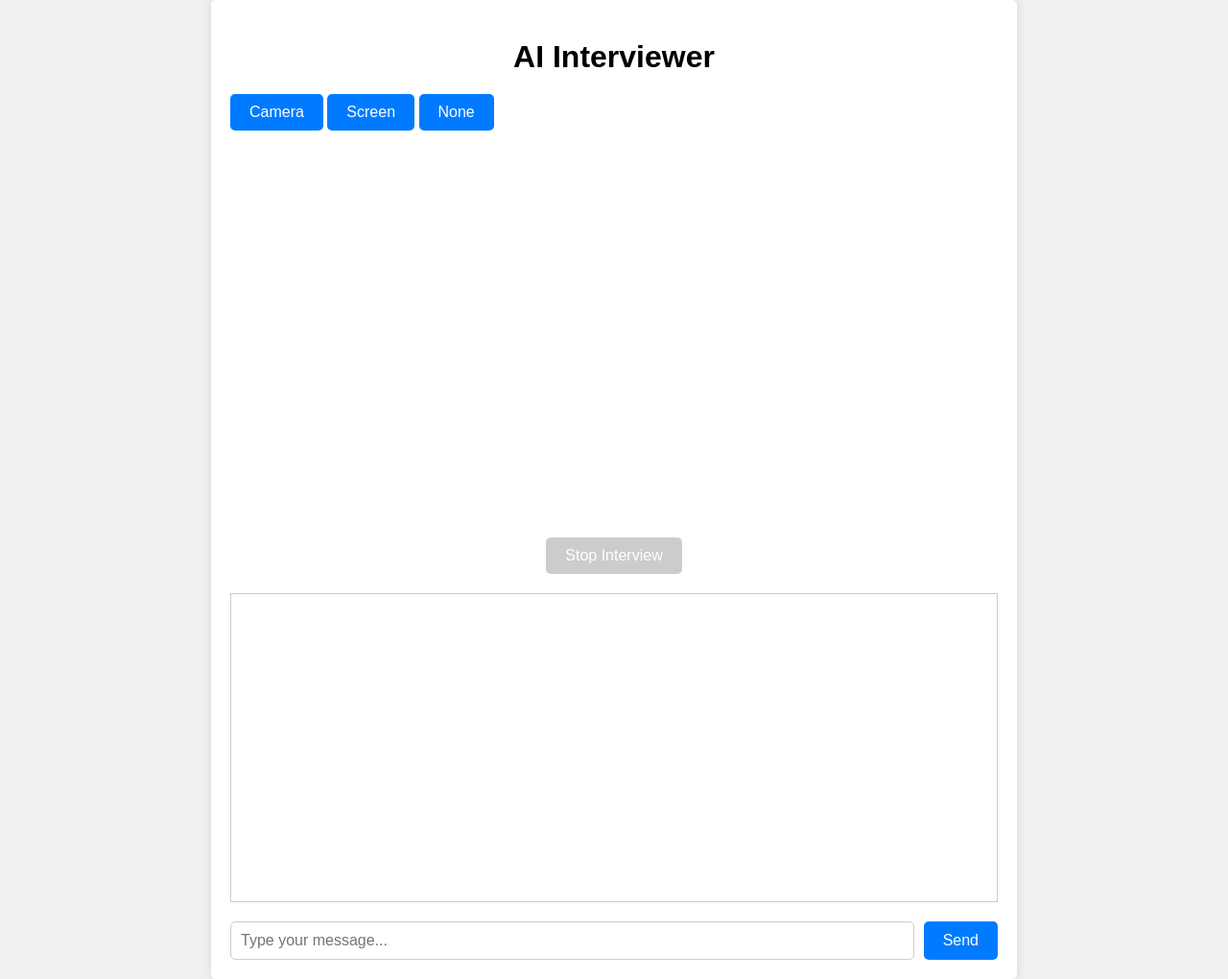
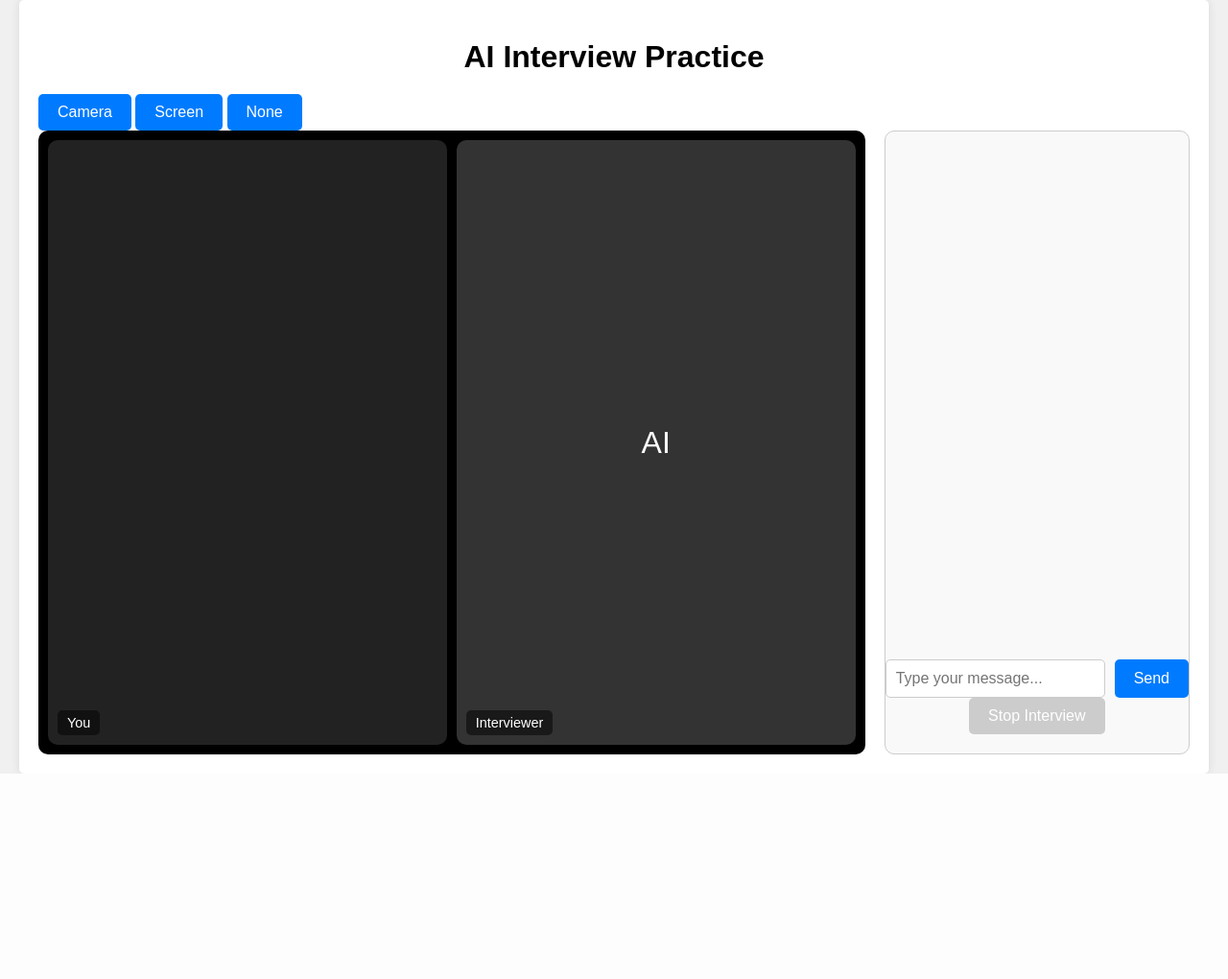
Before and after one commit to Sa1f27/Interview_bot, a FastAPI app: page / in a window 1280 px wide. Shown: the whole page at 96% size. After the commit the page ends 806 px from the top, so only its background shows below. Run offline with FastAPI, Linux system fonts and the light colour scheme.

Commit message:
updated ui for better looks

```diff
--- a/app.py
+++ b/app.py
@@ -12,8 +12,8 @@ import cv2
 import pyaudio
 import PIL.Image
 import mss
-from google import genai
-from google.genai import types
+import google.generativeai as genai
+from google.generativeai import types
 
 # FastAPI setup
 app = FastAPI()
--- a/requirements.txt
+++ b/requirements.txt
@@ -2,7 +2,7 @@ fastapi
 uvicorn
 pydantic
 pytest
-google-genai
+google-generativeai
 opencv-python
 pyaudio
 pillow
--- a/static/script.js
+++ b/static/script.js
@@ -6,6 +6,10 @@ const sendBtn = document.getElementById('send-btn');
 const messageInput = document.getElementById('message-input');
 const conversation = document.getElementById('conversation');
 const video = document.getElementById('video');
+
+function scrollToBottom() {
+    conversation.scrollTop = conversation.scrollHeight;
+}
 
 let websocket;
 let mediaStream;
@@ -25,8 +29,10 @@ function startInterview(mode) {
     websocket.onmessage = (event) => {
         if (typeof event.data === 'string') {
             const message = document.createElement('div');
+            message.classList.add('message', 'ai-message');
             message.textContent = event.data;
             conversation.appendChild(message);
+            scrollToBottom();
         } else {
             const audioContext = new AudioContext();
             const source = audioContext.createBufferSource();
@@ -73,8 +79,12 @@ stopBtn.addEventListener('click', () => {
 
 sendBtn.addEventListener('click', () => {
     if (websocket && websocket.readyState === WebSocket.OPEN) {
-        const message = messageInput.value;
+        const messageDiv = document.createElement('div');
+        messageDiv.classList.add('message', 'user-message');
+        messageDiv.textContent = message;
+        conversation.appendChild(messageDiv);
         websocket.send(message);
         messageInput.value = '';
+        scrollToBottom();
     }
 });
--- a/static/styles.css
+++ b/static/styles.css
@@ -6,7 +6,7 @@ body {
 }
 
 .container {
-    max-width: 800px;
+    max-width: 1200px;
     margin: 0 auto;
     padding: 20px;
     background-color: #fff;
@@ -19,14 +19,56 @@ h1 {
     margin-bottom: 20px;
 }
 
-.video-container {
+.interview-layout {
+    display: flex;
+    height: calc(100vh - 150px);
+}
+
+.video-grid {
+    flex: 3;
+    display: grid;
+    grid-template-columns: 1fr 1fr;
+    gap: 10px;
+    background-color: #000;
+    padding: 10px;
+    border-radius: 10px;
+}
+
+.video-wrapper {
+    position: relative;
+    background-color: #222;
+    border-radius: 10px;
+    overflow: hidden;
+}
+
+.video-label {
+    position: absolute;
+    bottom: 10px;
+    left: 10px;
+    background-color: rgba(0, 0, 0, 0.5);
+    color: #fff;
+    padding: 5px 10px;
+    border-radius: 5px;
+    font-size: 0.9rem;
+}
+
+
+
+.ai-placeholder {
+    display: flex;
+    justify-content: center;
+    align-items: center;
     width: 100%;
-    margin-bottom: 20px;
+    height: 100%;
+    background-color: #333;
+    color: #fff;
+    font-size: 2rem;
 }
 
 video {
     width: 100%;
-    border-radius: 5px;
+    height: 100%;
+    object-fit: cover;
 }
 
 .controls {
@@ -49,12 +91,40 @@ button:disabled {
     cursor: not-allowed;
 }
 
-.conversation-container {
-    height: 300px;
-    overflow-y: scroll;
+.chat-container {
+    flex: 1;
+    display: flex;
+    flex-direction: column;
+    margin-left: 20px;
+    background-color: #f9f9f9;
     border: 1px solid #ccc;
+    border-radius: 10px;
+}
+
+#conversation {
+    flex-grow: 1;
+    overflow-y: auto;
     padding: 10px;
-    margin-bottom: 20px;
+}
+
+.message {
+    padding: 10px;
+    border-radius: 10px;
+    margin-bottom: 10px;
+    max-width: 80%;
+}
+
+.user-message {
+    background-color: #007bff;
+    color: #fff;
+    align-self: flex-end;
+    margin-left: auto;
+}
+
+.ai-message {
+    background-color: #e9e9e9;
+    color: #333;
+    align-self: flex-start;
 }
 
 .input-container {
--- a/templates/index.html
+++ b/templates/index.html
@@ -8,24 +8,33 @@
 </head>
 <body>
     <div class="container">
-        <h1>AI Interviewer</h1>
+        <h1>AI Interview Practice</h1>
         <div class="options">
             <button id="camera-btn">Camera</button>
             <button id="screen-btn">Screen</button>
             <button id="none-btn">None</button>
         </div>
-        <div class="video-container">
+        <div class="interview-layout">
+            <div class="video-grid">
+                <div class="video-wrapper" id="user-video-wrapper">
                     <video id="video" autoplay></video>
+                    <div class="video-label">You</div>
+                </div>
+                <div class="video-wrapper" id="ai-video-wrapper">
+                    <div class="ai-placeholder">AI</div>
+                    <div class="video-label">Interviewer</div>
+                </div>
+            </div>
+            <div class="chat-container">
+                <div id="conversation"></div>
+                <div class="input-container">
+                    <input type="text" id="message-input" placeholder="Type your message...">
+                    <button id="send-btn">Send</button>
                 </div>
                 <div class="controls">
                     <button id="stop-btn" disabled>Stop Interview</button>
                 </div>
-        <div class="conversation-container">
-            <div id="conversation"></div>
             </div>
-        <div class="input-container">
-            <input type="text" id="message-input" placeholder="Type your message...">
-            <button id="send-btn">Send</button>
         </div>
     </div>
     <script src="/static/script.js"></script>
```
Lines whose indentation alone changed are shown as unchanged.
